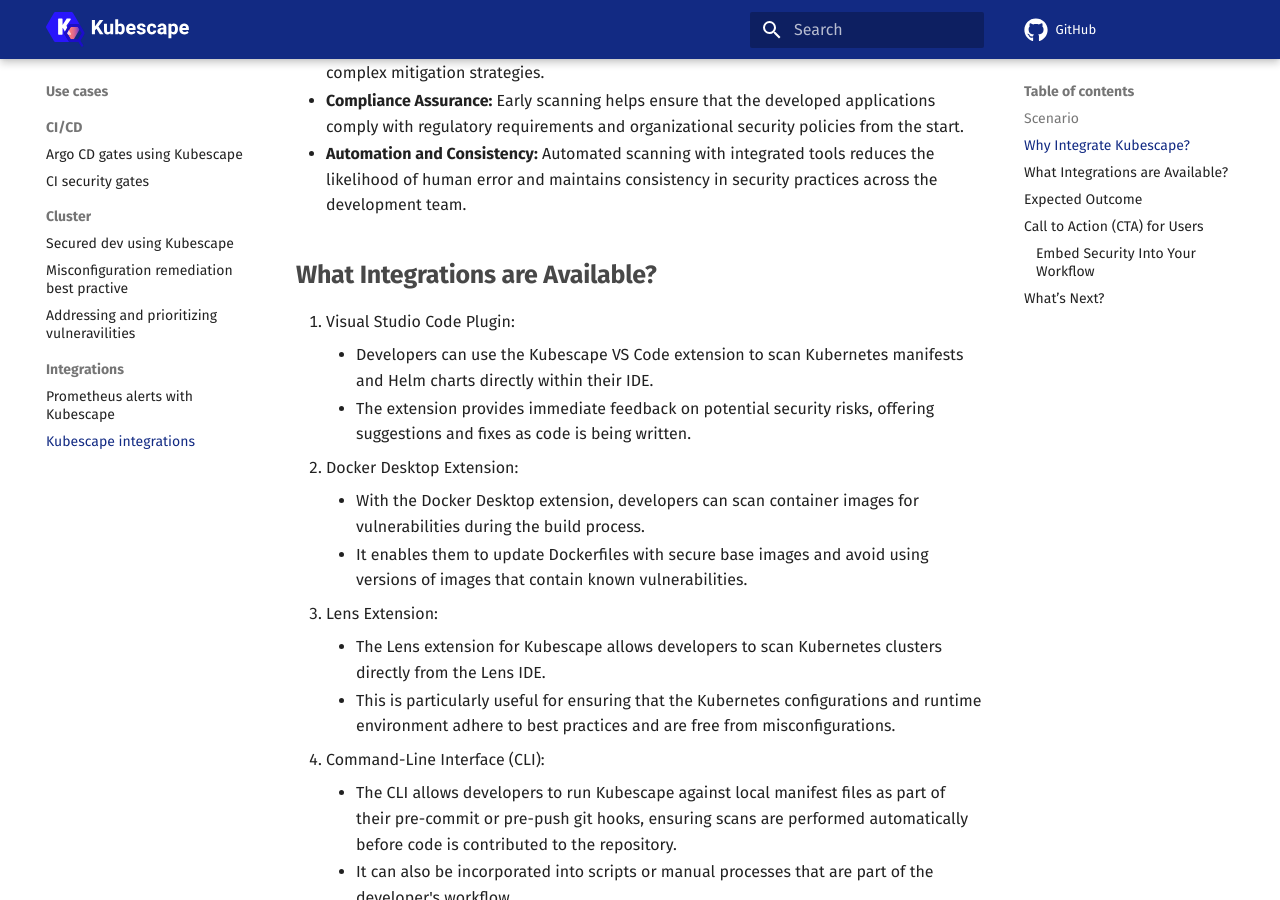
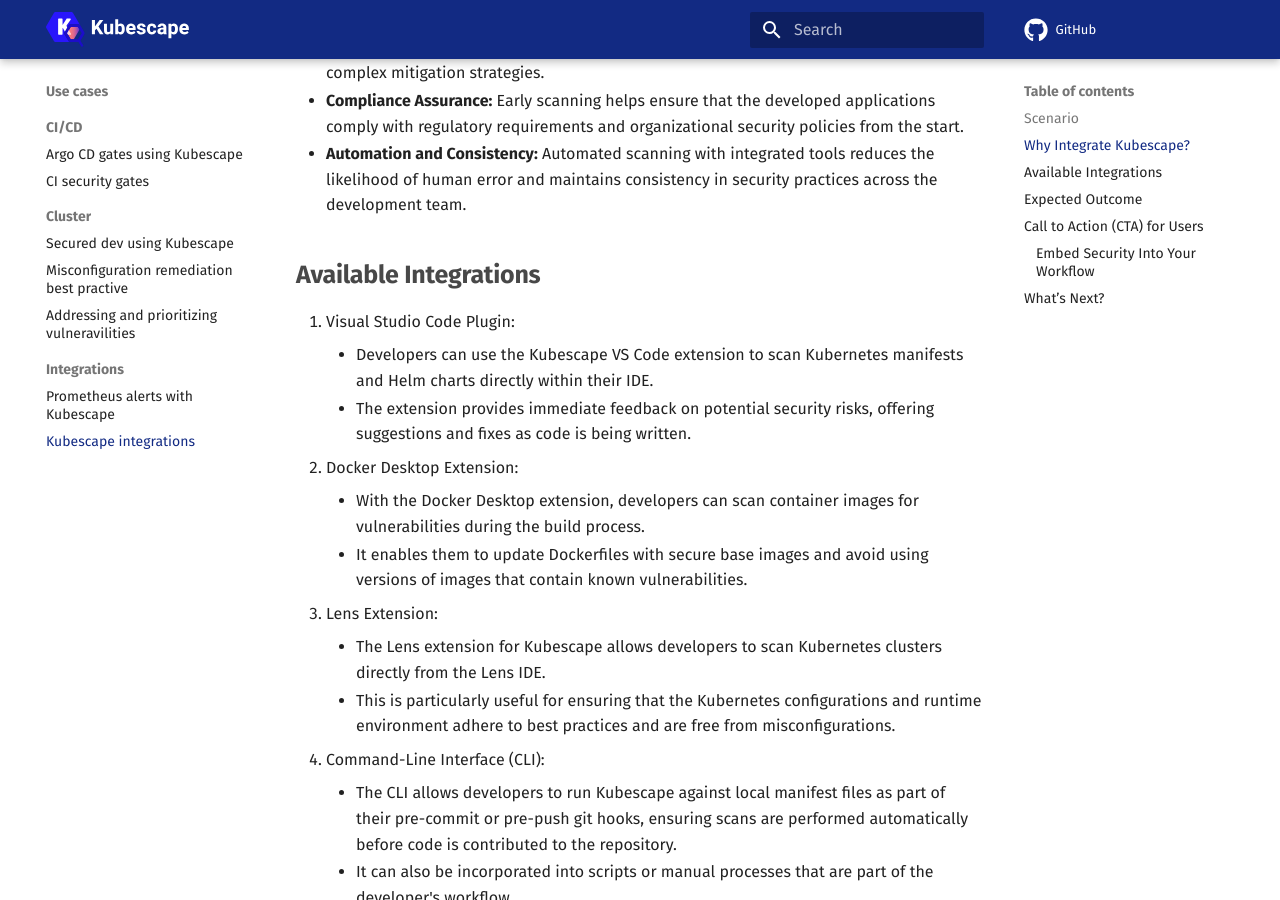
Before and after one commit to kubescape/kubescape.io, an MkDocs documentation site: the page built from docs/use_cases/kubescape-Integrations.md, in a window 1280 px wide and 900 px high, scrolled down 622 px. Built offline with MkDocs 1.6.1 and Material for MkDocs 9.7.7, drawn with Linux system fonts in a browser that asks for light colours; comment, search, counter and statistics services are not loaded.

Commit message:
Update docs/use_cases/kubescape-Integrations.md
Co-authored-by: Oshrat Nir <45561829+Oshratn@users.noreply.github.com>
Signed-off-by: Gal Gibli <gal.gibli@gmail.com>

```diff
--- a/docs/use_cases/kubescape-Integrations.md
+++ b/docs/use_cases/kubescape-Integrations.md
@@ -14,7 +14,7 @@
 * **Automation and Consistency:** Automated scanning with integrated tools reduces the likelihood of human error and maintains consistency in security practices across the development team.
 
 
-## **What Integrations are Available?**
+## **Available Integrations**
 
 
 
```
